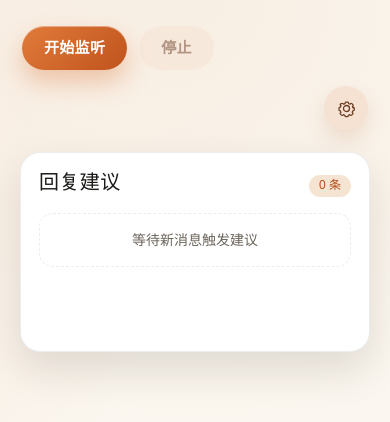
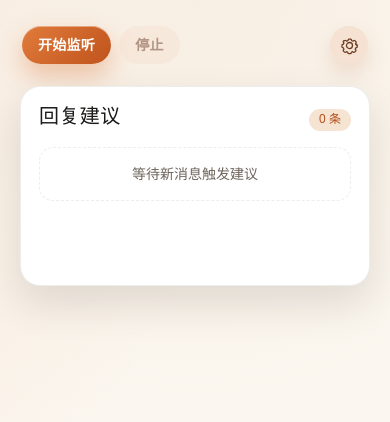
Before and after one commit to cacr92/WeReply, a React (Vite) app: page / in a window 390 px wide. Shown: the top 422 px of the page. Built offline with nearby package versions, Linux system fonts and the light colour scheme.

Commit message:
fix: keep topbar controls in one row

```diff
--- a/src/App.css
+++ b/src/App.css
@@ -448,12 +448,25 @@ button.ghost:hover {
 
 @media (max-width: 720px) {
   .topbar {
-    flex-direction: column;
-    align-items: stretch;
+    flex-direction: row;
+    align-items: center;
+    gap: 10px;
   }
 
-  .top-actions {
-    align-self: flex-end;
+  .control-group {
+    gap: 8px;
+    flex-wrap: nowrap;
+  }
+
+  .topbar .control-group button {
+    height: 38px;
+    padding: 0 16px;
+    font-size: 14px;
+  }
+
+  .topbar .icon-button {
+    width: 38px;
+    height: 38px;
   }
 
   .grid {
```
